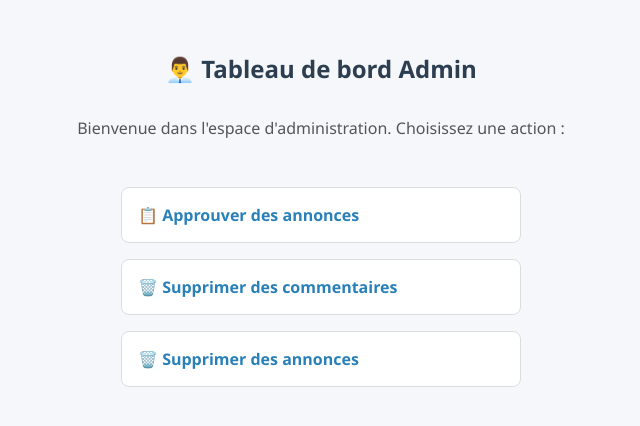
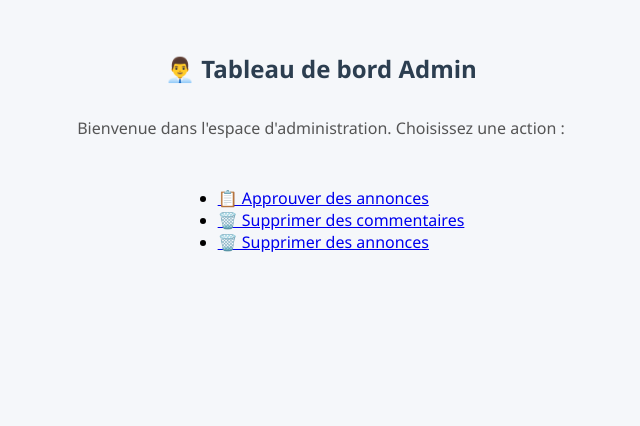
Before and after one commit to chelsea-kati/secondhand-api, a React (Create React App) app in the folder frontend/market-app/: page /admin in a window 1280 px wide. Shown: the top 426 px of the page, without its empty margins (319-959 px from the left). Built offline with nearby package versions, Linux system fonts and the light colour scheme.

Commit message:
Corriger les liens vers les routes admin

```diff
--- a/frontend/market-app/src/pages/AdminDashboardPage .jsx
+++ b/frontend/market-app/src/pages/AdminDashboardPage .jsx
@@ -1,16 +1,22 @@
 import React from 'react';
 import { Link } from 'react-router-dom';
-import './AdminDashboardPage.css';
+import './AdminDashboardPage.css'; // si tu as un style
 
 const AdminDashboardPage = () => {
   return (
     <div className="dashboard-container">
       <h2>👨‍💼 Tableau de bord Admin</h2>
       <p>Bienvenue dans l'espace d'administration. Choisissez une action :</p>
-      <ul className="dashboard-actions">
-        <li><Link to="annonces-en-attente">📋 Approuver des annonces</Link></li>
-        <li><Link to="/admin/supprimer-commentaires">🗑️ Supprimer des commentaires</Link></li>
-        <li><Link to="/admin/supprimer-annonces">🗑️ Supprimer des annonces</Link></li>
+      <ul className="dashboard-links">
+        <li>
+          <Link to="/annonces-en-attente">📋 Approuver des annonces</Link>
+        </li>
+        <li>
+          <Link to="/supprimer-commentaires">🗑️ Supprimer des commentaires</Link>
+        </li>
+        <li>
+          <Link to="/supprimer-annonces">🗑️ Supprimer des annonces</Link>
+        </li>
       </ul>
     </div>
   );
```
